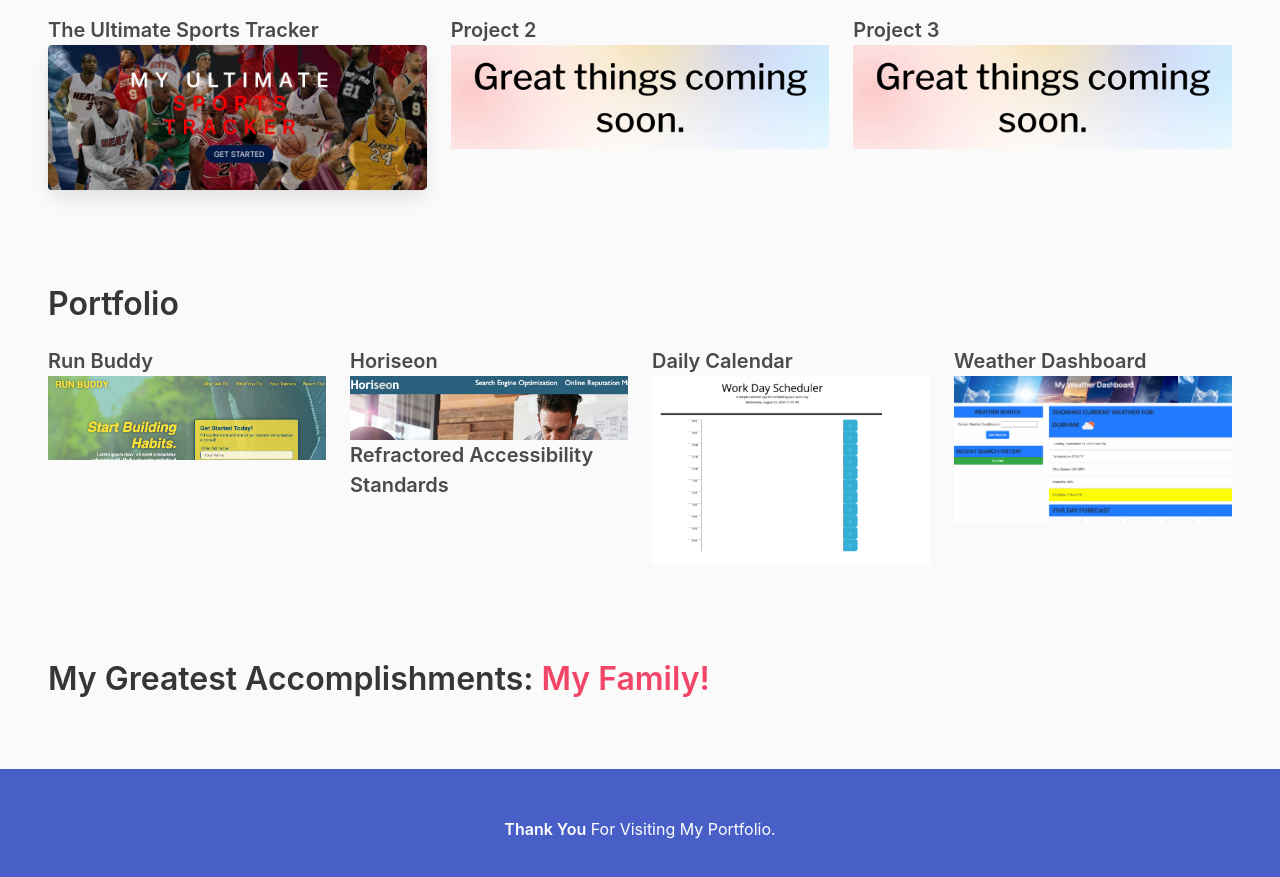
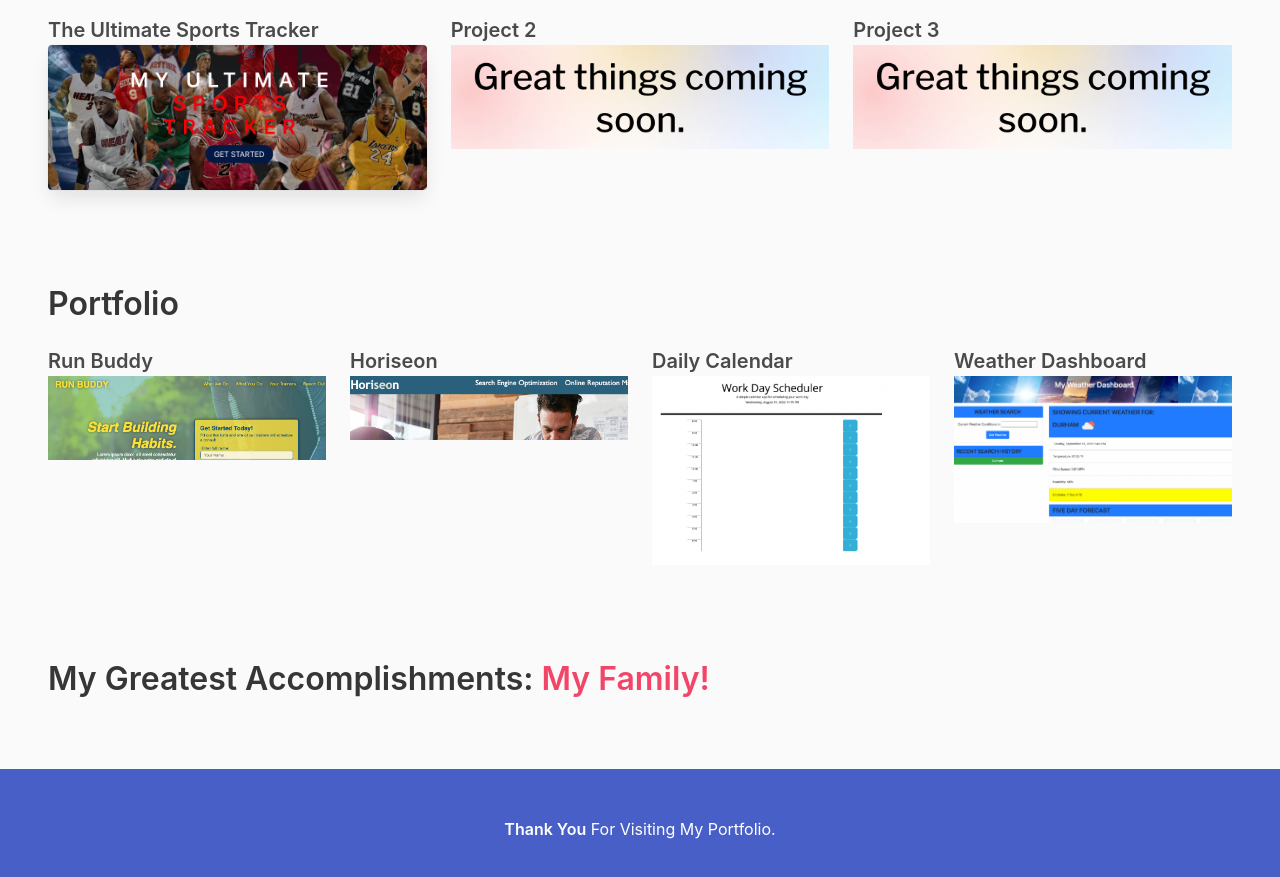
Before and after one commit to hartsfieldt/Tharts-collection, a plain HTML site: page index.html in a window 1280 px wide. Shown: the part 1365-2242 px from the top of the page. Drawn offline with nearby package versions, Linux system fonts and the light colour scheme.

Commit message:
updated new page image

```diff
--- a/index.html
+++ b/index.html
@@ -126,7 +126,6 @@
                 <div class="column is-size-5 has-text-weight-semibold" width="358" height="98px" alt="coming soon banner">
                   Horiseon
                  <a href="https://hartsfieldt.github.io/fixupper/" target="_blank"><img src="./assets/images/horiseon.png"></a>
-                  Refractored Accessibility Standards
                 </div>
                 <div class="column is-size-5 has-text-weight-semibold" width="358" height="98px" alt="coming soon banner">
                   Daily Calendar
```
Also changed, not shown: 3 other files.
